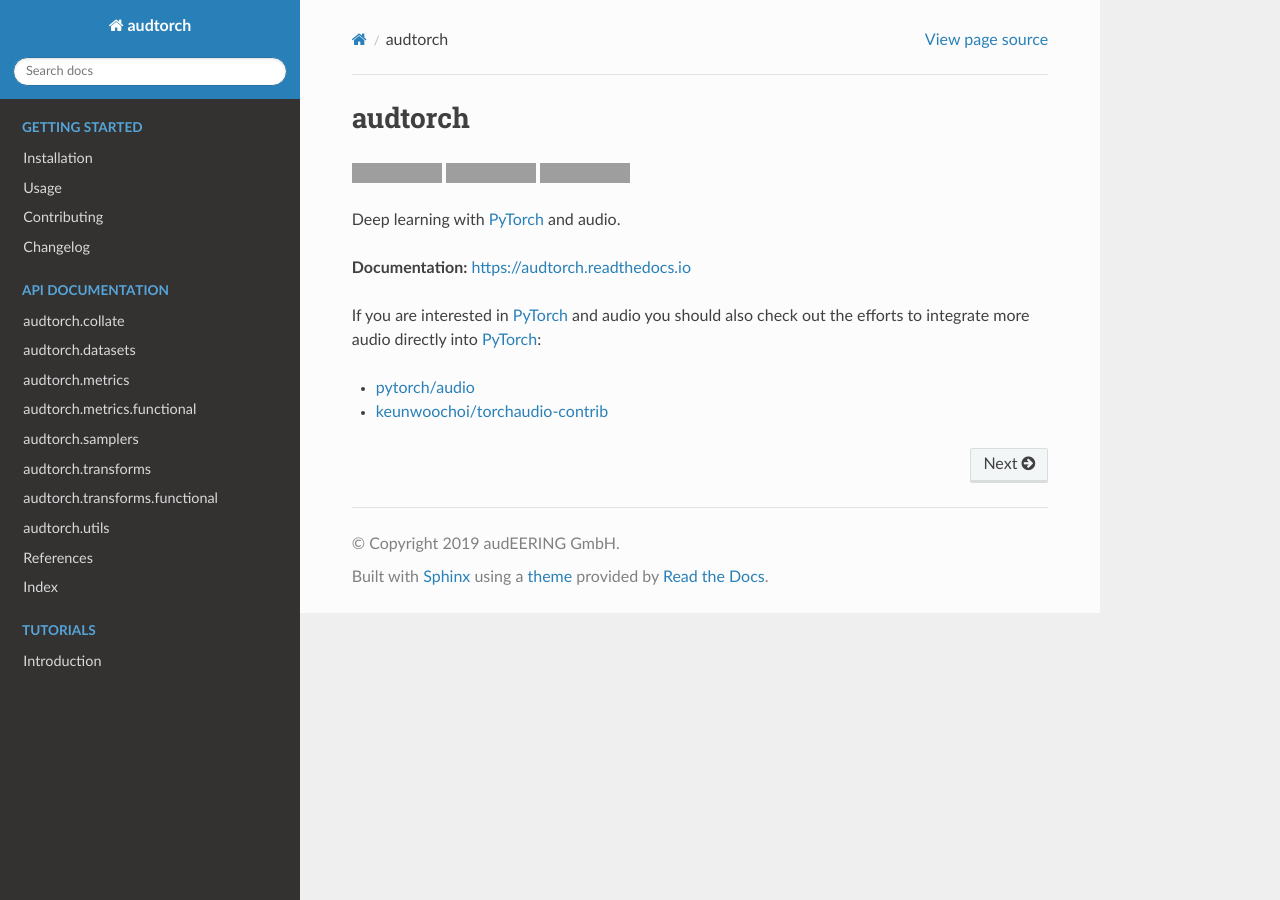
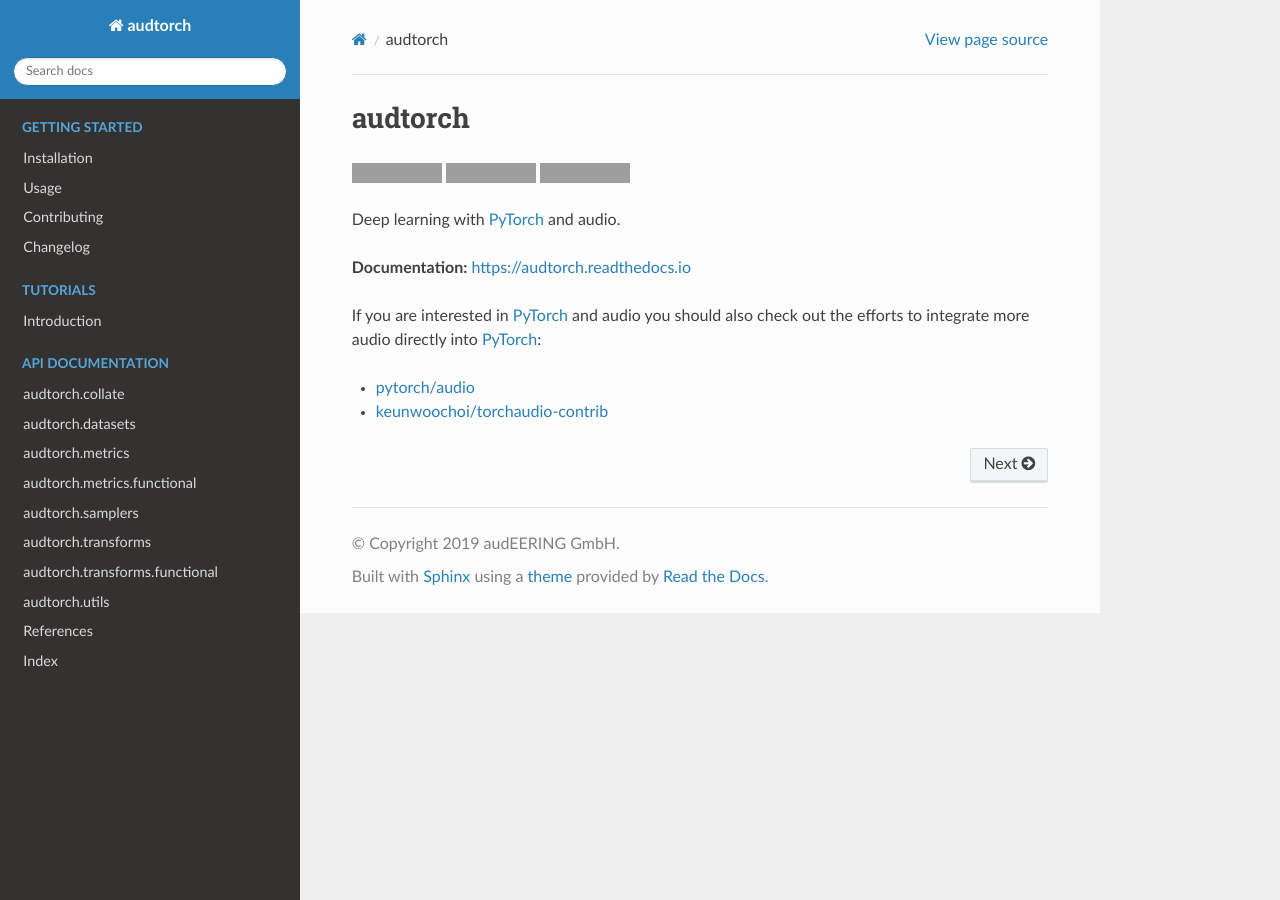
Before and after one commit to audeering/audtorch, a Sphinx documentation site: the page built from docs/index.rst, in a window 1280 px wide. Built offline with Sphinx 7.4.7 and the Read the Docs theme 2.0.0, drawn with Linux system fonts in a browser that asks for light colours; formulas are drawn with MathJax 3; part of the change alters nothing that is shown; grey boxes are pictures that could not be loaded.

```diff
--- a/docs/index.rst
+++ b/docs/index.rst
@@ -15,6 +15,13 @@
 .. Warning: then usage of genindex is a hack to get a TOC entry, see
 .. https://stackoverflow.com/a/42310803. This might break the usage of sphinx if
 .. you want to create something different than HTML output.
+
+.. toctree::
+    :caption: Tutorials
+    :hidden:
+
+    tutorials/introduction
+
 .. toctree::
     :caption: API Documentation
     :hidden:
@@ -29,9 +36,3 @@
     api-utils
     refs
     genindex
-
-.. toctree::
-    :caption: Tutorials
-    :hidden:
-
-    tutorials/introduction
```
